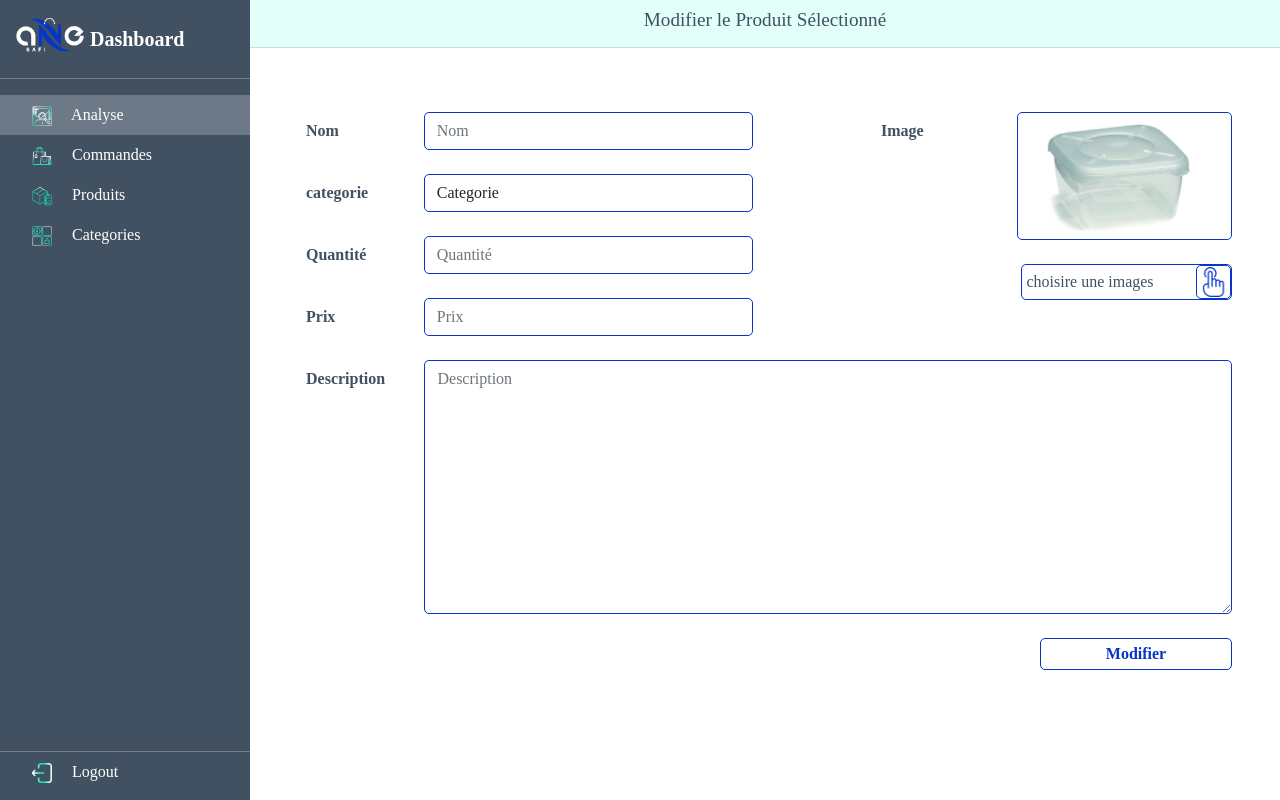
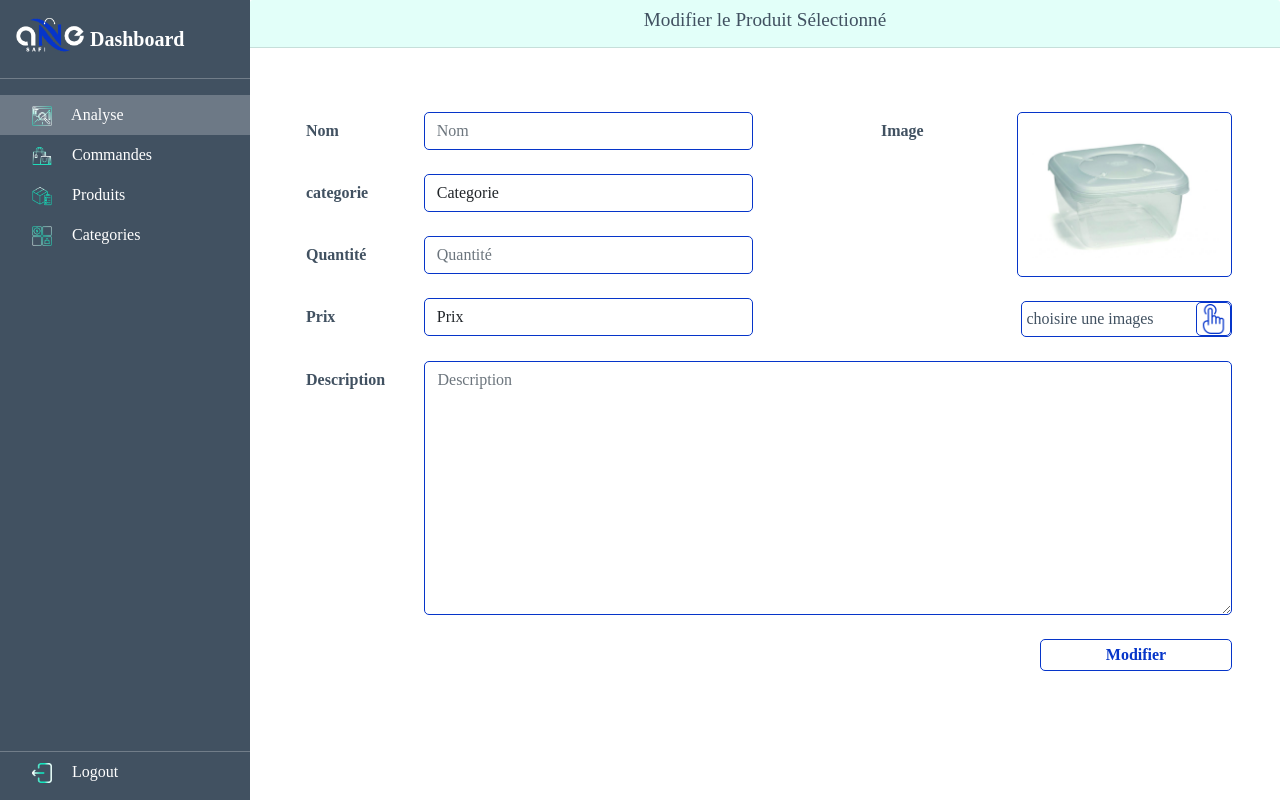
Before and after one commit to yassineelhoubi/ecommerce-website, a PHP site: page /Public/view/dashboard_admin/modifierProduit.html in a window 1280 px wide. Run offline with PHP 8.4, Linux system fonts and the light colour scheme; some libraries are stand-ins or nearby versions.

Commit message:
Update CRUD product

```diff
--- a/Public/resources/css/_adm_Produit.scss
+++ b/Public/resources/css/_adm_Produit.scss
@@ -12,6 +12,12 @@
         }
         .img-card-with{
             width: 46.5%;
+            height: 165px;
+            #img{
+            object-fit: contain;
+            max-width: 100%;
+            height: 100%;
+            }
         }
         .input-grp-img {
             width: 35px;
--- a/Public/resources/js/main.js
+++ b/Public/resources/js/main.js
@@ -110,14 +110,14 @@ function getAll_catego_for_select() {
                     output += '<option value="'+res.data.message[i].idCategory+'">'+res.data.message[i].category_name+'</option>'
                 }
             }
-            document.getElementById('select_categories').innerHTML += output
+            document.getElementById('select_categories').innerHTML = output
         });
 }
 
 function uploadImg() {
+
     var formData = new FormData();
     var imgFile = document.getElementById('inputfile').files[0];
-    /* console.log(formData) */
     if (imgFile === undefined) {
         return null;
     } else {
@@ -130,19 +130,24 @@ function uploadImg() {
         console.log('time : ' + imgName, 'img', imgFile);
         formData.append('imgName', imgName);
         formData.append('imgFile', imgFile);
-
+        event.preventDefault();
         axios.post('http://localhost/projet_fil_rouge/product/upload_img', formData)
             .then((res) => {
                 console.log(res.data);
             });
+
         return imgName;
     }
 
 }
+/* create */
 
 function create_product() {
-    event.preventDefault();
+    event.preventDefault()
+console.log('yassine')
+
     var imgName = uploadImg();
+
     obj = {
 
         idCategory: document.getElementById('select_categories').value,
@@ -223,31 +228,36 @@ get_product_toUpdate(id)
 
 }
 function get_product_toUpdate(id){
+    event.preventDefault()
+    getAll_catego_for_select()
     axios.get('http://localhost/projet_fil_rouge/Product/get_product/'+id)
     .then((res) => {
         console.log(res.data.message)
         document.getElementById('name').value = res.data.message.name
         document.getElementById('quantity').value = res.data.message.quantity
+        document.getElementById('select_categories').value = res.data.message.idCategory
         document.getElementById('price').value = res.data.message.price
         document.getElementById('img').setAttribute('src', '../../resources/img/product/'+res.data.message.img)
         document.getElementById('spanfile').innerHTML = res.data.message.img
         document.getElementById('description').value = res.data.message.description
         document.getElementById('idProduct').value = res.data.message.idProduct
     });
-    getAll_catego_for_select()
+
 }
+/* update */
 
-function update_product() {
+async function update_product() {
+    event.preventDefault();
     var imgName = document.getElementById('inputfile').files[0]
 
-    console.log(imgName)
+
     if(imgName == undefined){
         console.log('raha undefined')
         imgName = document.getElementById('spanfile').innerHTML
     }else{
         var imgName = uploadImg()
     }
-    console.log(imgName)
+
     obj = {
         "idProduct": document.getElementById('idProduct').value,
         "idCategory": document.getElementById('select_categories').value,
@@ -257,13 +267,16 @@ function update_product() {
         "description": document.getElementById('description').value,
         "img": imgName
     }
-    axios.put('http://localhost/projet_fil_rouge/Product/update_product', obj)
+    await axios.put('http://localhost/projet_fil_rouge/Product/update_product', obj)
         .then((res) => {
             console.log(res.data)
+            Swal.fire(res.data.message)
         })
+        get_id_product()
 }
+/* delete */
 async function delete_product(id){
-    if (confirm("Voulez vous vraiment supprimer ce Produit ?  ")) {
+    if (confirm("Voulez vous vraiment supprimer ce Produit ? ")) {
 
         await axios.delete('http://localhost/projet_fil_rouge/Product/delete_product/' + id)
             .then((res) => {
--- a/Public/view/dashboard_admin/modifierProduit.html
+++ b/Public/view/dashboard_admin/modifierProduit.html
@@ -10,16 +10,16 @@
     <link rel="stylesheet" href="../../resources/css/style.css" />
 </head>
 <!-- cdn jquery -->
-<script
-  src="https://code.jquery.com/jquery-3.6.0.js"
-  integrity="sha256-H+K7U5CnXl1h5ywQfKtSj8PCmoN9aaq30gDh27Xc0jk="
+<script src="https://code.jquery.com/jquery-3.6.0.js" integrity="sha256-H+K7U5CnXl1h5ywQfKtSj8PCmoN9aaq30gDh27Xc0jk="
     crossorigin="anonymous"></script>
 <!-- include header & footer -->
 <script src="../../resources/js/includeTemp.js"></script>
 <!-- import axios -->
 <script src="/node_modules/axios/dist/axios.min.js"></script>
+<!-- inmport sweetalert -->
+<script src="/node_modules/sweetalert2/dist/sweetalert2.all.min.js"></script>
 
-<body onload="get_id_product()" >
+<body onload="get_id_product()">
     <!-- header -->
     <div id="sidebar"></div>
     <!--  -->
@@ -35,6 +35,7 @@
             <!-- end header -->
             <!-- body -->
             <div class="container  p-5 pt-3">
+                <form action="">
                     <div class="row">
                         <!-- nom & prix categorie & qte  -->
                         <div class="col-6">
@@ -68,8 +69,13 @@
                             <div class="row ps-2 mb-4">
                                 <label for="prix" class="col-3 col-form-label">Prix</label>
                                 <div class="col-9">
-                                <input name="prix" id="price" placeholder="Prix" type="text"
-                                    class="form-control secondary-raduis secondary-border">
+                                    <select id="price"
+                                        class="w-100 form-control secondary-raduis secondary-border">
+                                        <option value="" disabled selected>Prix</option>
+                                        <option value="10">10 DH</option>
+                                        <option value="20">20 DH</option>
+                                        <option value="30">30 DH</option>
+                                    </select>
                                 </div>
                             </div>
                         </div>
@@ -81,7 +87,8 @@
                                     <label for="img" class="ms-5">Image</label>
                                 </div>
                                 <div class="col-6 me-1 img-card-with secondary-raduis secondary-border text-center">
-                                <img id="img" class="img-fluid" width="243" src="../../resources/img/product/8001499044010-768x511.jpg" alt="">
+                                    <img id="img" id="img" width="243"
+                                        src="../../resources/img/product/8001499044010-768x511.jpg" alt="">
                                 </div>
                             </div>
                             <div class="row ps-2  mb-4 justify-content-end ">
@@ -92,7 +99,8 @@
 
                                         <label class="input-grp-img">
                                             <input id="inputfile" type="file" />
-                                        <div class="mybtn-icon secondary-raduis secondary-border h-100 text-center ">
+                                            <div
+                                                class="mybtn-icon secondary-raduis secondary-border h-100 text-center ">
                                                 <img width="30" class="img-btn-touch img-fluid "
                                                     src="../../resources/img/icons/touchscreen.png" alt=""></div>
                                         </label>
@@ -106,7 +114,7 @@
                         <!-- description -->
                         <div class="col-12">
                             <div class="row ps-2 mb-4 justify-content-between">
-                            <label for="desc"  class="col-1 col-form-label">Description</label>
+                                <label for="desc" class="col-1 col-form-label">Description</label>
                                 <div class="col-10 col-byme">
 
                                     <textarea name="desc" id="description" placeholder="Description" cols="30" rows="10"
@@ -123,6 +131,7 @@
 
                         </div>
                     </div>
+                </form>
             </div>
 
 
--- a/Public/view/dashboard_admin/nouveauProduit.html
+++ b/Public/view/dashboard_admin/nouveauProduit.html
@@ -16,7 +16,7 @@
 <script src="../../resources/js/includeTemp.js"></script>
 <!-- import axios -->
 <script src="/node_modules/axios/dist/axios.min.js"></script>
-
+<!-- inmport sweetalert -->
 <script src="/node_modules/sweetalert2/dist/sweetalert2.all.min.js"></script>
 
 
```
Also changed, not shown: Public/resources/css/style.css, 1 other file. Lines whose indentation alone changed are shown as unchanged.
